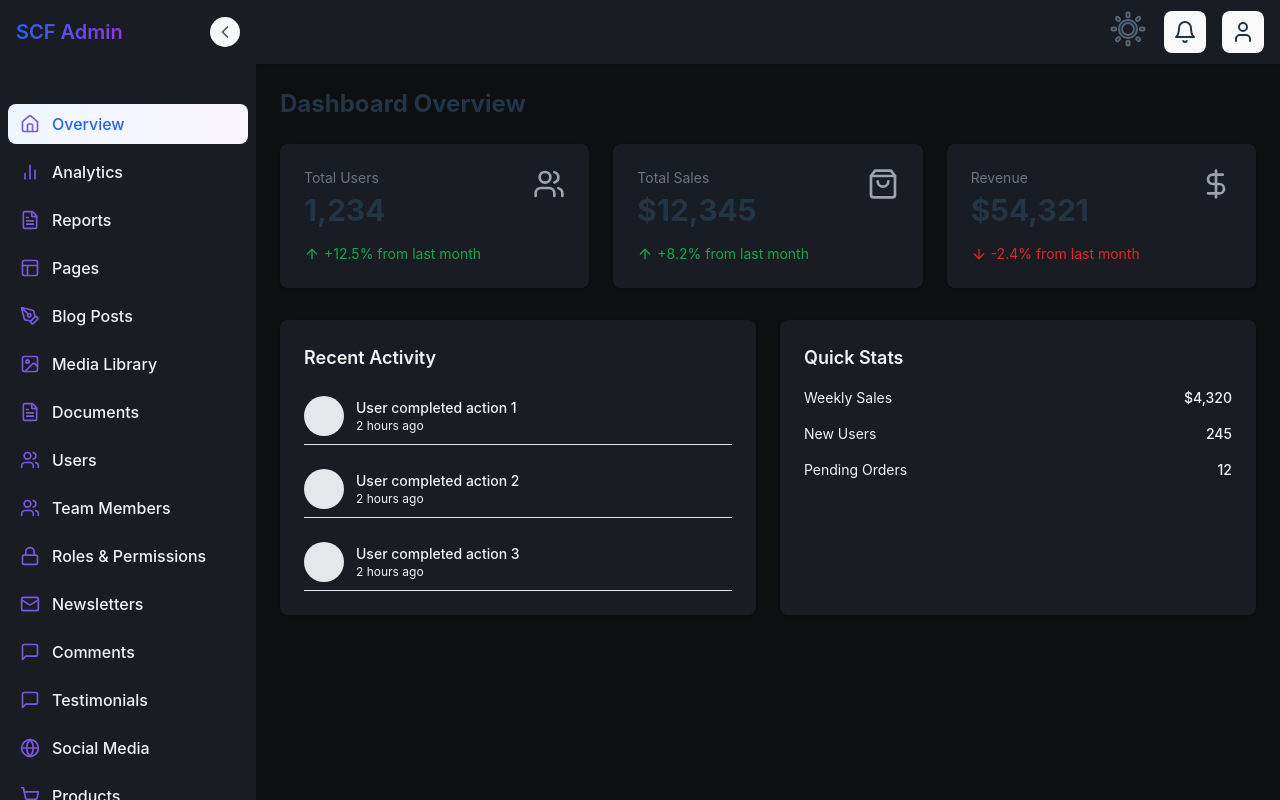
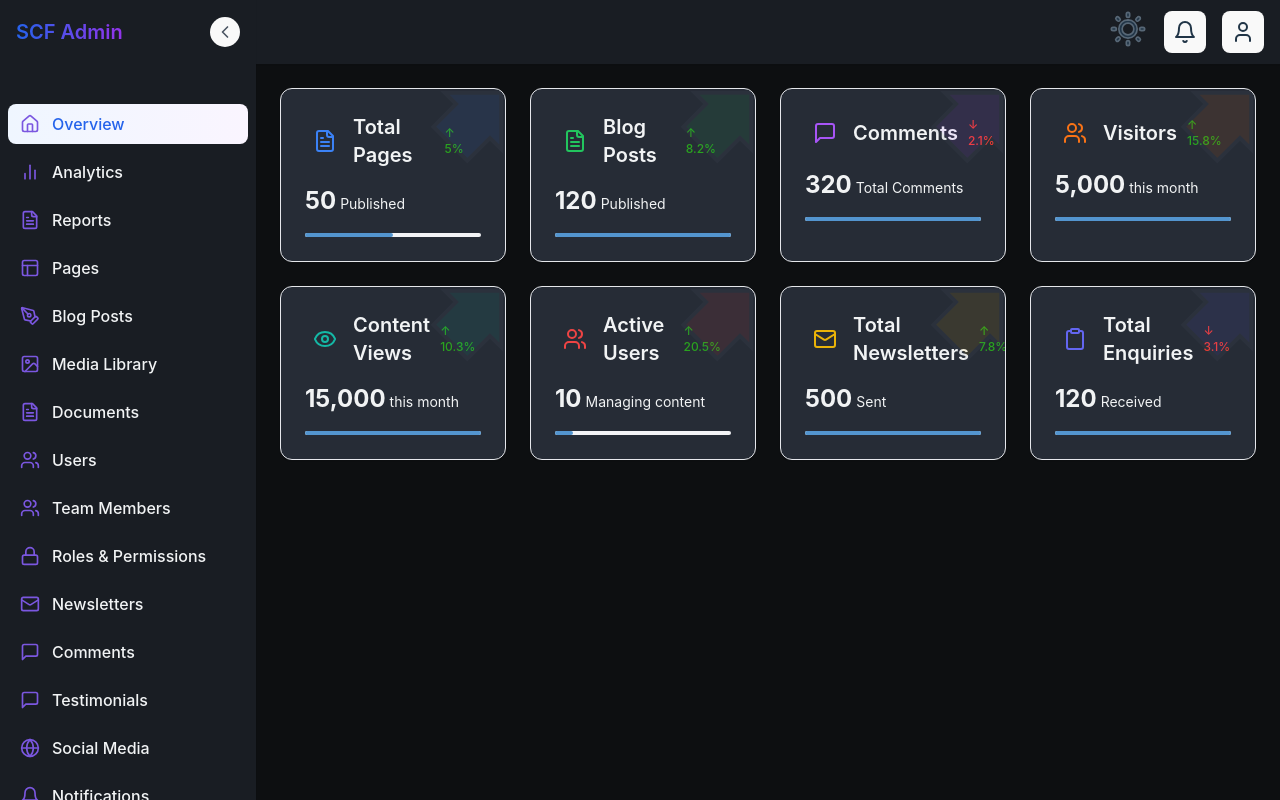
Before and after one commit to Sangi2020/scf-cms-web, a React (Vite) app: page /dashboard in a window 1280 px wide. Built offline with nearby package versions, Linux system fonts and the light colour scheme.

Commit message:
updated sidebar , overview

```diff
--- a/package.json
+++ b/package.json
@@ -13,6 +13,7 @@
     "axios": "^1.7.7",
     "lucide-react": "^0.456.0",
     "react": "^18.3.1",
+    "react-countup": "^6.5.3",
     "react-dom": "^18.3.1",
     "react-router-dom": "^6.28.0"
   },
--- a/src/components/Sidebar.jsx
+++ b/src/components/Sidebar.jsx
@@ -29,8 +29,8 @@ function Sidebar({ isOpen, onClose, isCollapsed, setIsCollapsed }) {
     const navigation = [
         // Dashboard Section
         { name: 'Overview', path: '/dashboard', icon: Home },
-        { name: 'Analytics', path: '/dashboard/analytics', icon: BarChart2 },
-        { name: 'Reports', path: '/dashboard/reports', icon: FileText },
+        { name: 'Analytics', path: '/analytics', icon: BarChart2 },
+        { name: 'Reports', path: '/reports', icon: FileText },
 
         // Content Management
         { name: 'Pages', path: '/pages', icon: Layout },
@@ -49,15 +49,15 @@ function Sidebar({ isOpen, onClose, isCollapsed, setIsCollapsed }) {
         { name: 'Testimonials', path: '/testimonials', icon: MessageSquare },
         { name: 'Social Media', path: '/social', icon: Globe },
 
-        // E-commerce (if needed)
-        { name: 'Products', path: '/products', icon: ShoppingCart },
-        { name: 'Orders', path: '/orders', icon: ShoppingCart },
-        { name: 'Categories', path: '/categories', icon: Tag },
+        // // E-commerce (if needed)
+        // { name: 'Products', path: '/products', icon: ShoppingCart },
+        // { name: 'Orders', path: '/orders', icon: ShoppingCart },
+        // { name: 'Categories', path: '/categories', icon: Tag },
 
         // Resources
-        { name: 'Events', path: '/events', icon: Calendar },
-        { name: 'Forms', path: '/forms', icon: FileText },
-        { name: 'Gallery', path: '/gallery', icon: FileImage },
+        // { name: 'Events', path: '/events', icon: Calendar },
+        // { name: 'Forms', path: '/forms', icon: FileText },
+        // { name: 'Gallery', path: '/gallery', icon: FileImage },
 
         // System
         { name: 'Notifications', path: '/notifications', icon: Bell },
@@ -79,11 +79,11 @@ function Sidebar({ isOpen, onClose, isCollapsed, setIsCollapsed }) {
             {/* Sidebar */}
             <aside
                 className={`fixed inset-y-0 left-0 z-50 bg-base-200
-                transition-all duration-300 ease-in-out shadow-sm
+                transition-all duration-300 ease-in-out shadow-sm h-full
                 ${isCollapsed ? 'w-16' : 'w-64'}
                 ${isOpen ? 'translate-x-0' : '-translate-x-full lg:translate-x-0'}`}
             >
-                <div className="flex items-center justify-between h-16 px-4">
+                <div className="flex items-center justify-between h-16 px-4 ">
                     {!isCollapsed && (
                         <h1 className="text-xl font-semibold bg-gradient-to-r from-blue-600 to-purple-600 bg-clip-text text-transparent">
                             SCF Admin
@@ -104,7 +104,7 @@ function Sidebar({ isOpen, onClose, isCollapsed, setIsCollapsed }) {
                     </button>
                 </div>
 
-                <nav className="mt-8 px-2 h-[calc(100vh-4rem)] overflow-y-auto">
+                <nav className="mt-8 px-2 h-[calc(100vh-4rem)] overflow-y-auto scrollbar-hidden pb-24 ">
                     {navigation.map((item) => (
                         <NavLink
                             key={item.path}
@@ -121,10 +121,10 @@ function Sidebar({ isOpen, onClose, isCollapsed, setIsCollapsed }) {
                         >
                             <item.icon className={`w-5 h-5 text-primary ${!isCollapsed && 'mr-3'}`} />
                             {!isCollapsed && (
-                                <span className="font-medium">{item.name}</span>
+                                <span className="font-medium overflow-hidden">{item.name}</span>
                             )}
                             {isCollapsed && (
-                                <div className="absolute left-full ml-2 px-2 py-1 bg-gray-900 text-white text-sm rounded-md
+                                <div className="absolute left-full ml-2 px-2 py-1 bg-gray-900   text-white text-sm rounded-md
                                     opacity-0 invisible group-hover:opacity-100 group-hover:visible transition-opacity">
                                     {item.name}
                                 </div>
--- /dev/null
+++ b/src/components/stats/StatCard.jsx
@@ -0,0 +1,76 @@
+import React from 'react';
+import CountUp from 'react-countup';
+
+function StatCard({
+  title,
+  value,
+  description,
+  icon: Icon,
+  iconColor = "text-blue-500",
+  trend,
+  trendValue,
+  isLoading = false
+}) {
+  return (
+    <div className="relative overflow-hidden bg-base-100 rounded-xl shadow-sm border hover:shadow-lg transition-shadow duration-200">
+      <div className="p-6">
+        <div className="flex items-center justify-between mb-4">
+          <div className="flex items-center space-x-2">
+            <span className={`p-2 rounded-lg ${iconColor} bg-opacity-10`}>
+              <Icon className={`w-6 h-6 ${iconColor}`} />
+            </span>
+            <h3 className="text-xl font-semibold text-neutral-content">
+              {title}
+            </h3>
+          </div>
+
+          {trend && (
+            <span className={`inline-flex items-center px-2.5 py-0.5 rounded-full text-xs font-medium
+              ${trend === 'up' ? 'text-success' : 'text-error'}`}>
+              {trend === 'up' ? '↑' : '↓'} {trendValue}%
+            </span>
+          )}
+        </div>
+
+        <div className="flex items-baseline space-x-1">
+          <span className="text-2xl font-bold text-neutral-content">
+            {isLoading ? (
+              <div className="h-8 w-24 bg-gray-200 dark:bg-gray-700 rounded animate-pulse" />
+            ) : (
+              <CountUp
+                end={value}
+                duration={2}
+                separator=","
+                decimal="."
+                decimals={value % 1 !== 0 ? 2 : 0}
+              />
+            )}
+          </span>
+          {description && (
+            <span className="text-sm text-neutral-content">
+              {description}
+            </span>
+          )}
+        </div>
+
+        <div className="mt-4">
+          <div className="relative h-1 w-full bg-gray-100 dark:bg-gray-700 rounded">
+            <div
+              style={{ width: `${Math.min(100, (value / 100) * 100)}%` }}
+              className="absolute h-full rounded transition-all duration-500 ease-out bg-accent"
+            />
+          </div>
+        </div>
+      </div>
+
+      {/* Decorative background pattern */}
+      <div className="absolute top-0 right-0 -mt-4 -mr-4 w-24 h-24 opacity-10">
+        <svg className={`transform rotate-45 ${iconColor}`} fill="currentColor" viewBox="0 0 24 24">
+          <path d="M12 2L2 12h4v8h12v-8h4L12 2z" />
+        </svg>
+      </div>
+    </div>
+  );
+}
+
+export default StatCard;
--- a/src/index.css
+++ b/src/index.css
@@ -69,3 +69,12 @@ button:focus-visible {
     background-color: #f9f9f9;
   }
 }
+
+.scrollbar-hidden::-webkit-scrollbar {
+  display: none; /* For Chrome, Safari, and Opera */
+}
+
+.scrollbar-hidden {
+  -ms-overflow-style: none; /* For IE and Edge */
+  scrollbar-width: none; /* For Firefox */
+}
--- a/src/pages/dashboard/Overview.jsx
+++ b/src/pages/dashboard/Overview.jsx
@@ -1,71 +1,98 @@
-import { Users, ShoppingBag, DollarSign, ArrowUp, ArrowDown } from 'lucide-react';
+import React from 'react';
+import StatCard from '../../components/stats/StatCard'; // Import the StatCard component
+import { Users, FileText, MessageSquare, Eye, BarChart, Mail, Clipboard } from 'lucide-react'; // Import relevant icons
 
 function Overview() {
+  // Define the CMS-related stats data in an array
   const stats = [
-    { label: 'Total Users', value: '1,234', icon: Users, change: '+12.5%', up: true },
-    { label: 'Total Sales', value: '$12,345', icon: ShoppingBag, change: '+8.2%', up: true },
-    { label: 'Revenue', value: '$54,321', icon: DollarSign, change: '-2.4%', up: false },
+    {
+      title: 'Total Pages',
+      value: 50, // Example number of pages
+      description: 'Published',
+      icon: FileText,
+      iconColor: 'text-blue-500',
+      trend: 'up',
+      trendValue: 5.0, // Example percentage growth
+    },
+    {
+      title: 'Blog Posts',
+      value: 120, // Example number of blog posts
+      description: 'Published',
+      icon: FileText,
+      iconColor: 'text-green-500',
+      trend: 'up',
+      trendValue: 8.2, // Example percentage increase in posts
+    },
+    {
+      title: 'Comments',
+      value: 320, // Example number of comments
+      description: 'Total Comments',
+      icon: MessageSquare,
+      iconColor: 'text-purple-500',
+      trend: 'down',
+      trendValue: 2.1, // Example percentage decrease in comments
+    },
+    {
+      title: 'Visitors',
+      value: 5000, // Example number of visitors
+      description: 'this month',
+      icon: Users,
+      iconColor: 'text-orange-500',
+      trend: 'up',
+      trendValue: 15.8, // Example percentage increase in visitors
+    },
+    {
+      title: 'Content Views',
+      value: 15000, // Example number of views
+      description: 'this month',
+      icon: Eye,
+      iconColor: 'text-teal-500',
+      trend: 'up',
+      trendValue: 10.3, // Example percentage increase in content views
+    },
+    {
+      title: 'Active Users',
+      value: 10, // Example number of active users or admins
+      description: 'Managing content',
+      icon: Users,
+      iconColor: 'text-red-500',
+      trend: 'up',
+      trendValue: 20.5, // Example percentage increase in active users
+    },
+    {
+      title: 'Total Newsletters',
+      value: 500, // Example number of newsletters
+      description: 'Sent',
+      icon: Mail,
+      iconColor: 'text-yellow-500',
+      trend: 'up',
+      trendValue: 7.8, // Example percentage increase in newsletters sent
+    },
+    {
+      title: 'Total Enquiries',
+      value: 120, // Example number of enquiries
+      description: 'Received',
+      icon: Clipboard,
+      iconColor: 'text-indigo-500',
+      trend: 'down',
+      trendValue: 3.1, // Example percentage decrease in enquiries
+    },
   ];
 
   return (
-    <div className='w-full'>
-      <h1 className="text-2xl font-bold mb-6">Dashboard Overview</h1>
-
-      <div className="grid grid-cols-1 md:grid-cols-3 gap-6 mb-8">
-        {stats.map((stat, index) => (
-          <div key={index} className="bg-base-200 rounded-lg shadow p-6">
-            <div className="flex justify-between">
-              <div>
-                <h3 className="text-gray-500 text-sm">{stat.label}</h3>
-                <p className="text-3xl font-bold mt-1">{stat.value}</p>
-              </div>
-              <stat.icon className="w-8 h-8 text-gray-400" />
-            </div>
-            <div className={`flex items-center mt-4 text-sm ${
-              stat.up ? 'text-green-600' : 'text-red-600'
-            }`}>
-              {stat.up ? <ArrowUp className="w-4 h-4 mr-1" /> : <ArrowDown className="w-4 h-4 mr-1" />}
-              {stat.change} from last month
-            </div>
-          </div>
-        ))}
-      </div>
-
-      <div className="grid grid-cols-1 lg:grid-cols-2 gap-6">
-        <div className="bg-base-200 rounded-lg shadow p-6">
-          <h3 className="text-lg font-semibold mb-4 text-neutral-content">Recent Activity</h3>
-          {/* Activity list */}
-          <div className="space-y-4">
-            {[1, 2, 3].map((item) => (
-              <div key={item} className="flex items-center py-2 border-b">
-                <div className="w-10 h-10 rounded-full bg-gray-200 mr-3 "></div>
-                <div>
-                  <p className="text-sm font-medium text-neutral-content">User completed action {item}</p>
-                  <p className="text-xs text-neutral-content">2 hours ago</p>
-                </div>
-              </div>
-            ))}
-          </div>
-        </div>
-
-        <div className="bg-base-200 rounded-lg shadow p-6">
-          <h3 className="text-lg font-semibold mb-4 text-neutral-content">Quick Stats</h3>
-          <div className="space-y-4">
-            <div className="flex justify-between items-center">
-              <span className="text-sm text-neutral-content">Weekly Sales</span>
-              <span className="text-sm font-medium text-neutral-content">$4,320</span>
-            </div>
-            <div className="flex justify-between items-center">
-              <span className="text-sm text-neutral-content">New Users</span>
-              <span className="text-sm font-medium text-neutral-content">245</span>
-            </div>
-            <div className="flex justify-between items-center">
-              <span className="text-sm text-neutral-content">Pending Orders</span>
-              <span className="text-sm font-medium text-neutral-content">12</span>
-            </div>
-          </div>
-        </div>
-      </div>
+    <div className="grid grid-cols-1 md:grid-cols-2 xl:grid-cols-4 gap-6">
+      {stats.map((stat, index) => (
+        <StatCard
+          key={index}  // Using index as a unique key (consider using a unique ID in production)
+          title={stat.title}
+          value={stat.value}
+          description={stat.description}
+          icon={stat.icon}
+          iconColor={stat.iconColor}
+          trend={stat.trend}
+          trendValue={stat.trendValue}
+        />
+      ))}
     </div>
   );
 }
--- a/src/routes/index.jsx
+++ b/src/routes/index.jsx
@@ -11,29 +11,16 @@ import LoginPage from '../pages/auth/Login';
 
 
 export const router = createBrowserRouter([
-  {
+   {
     path: '/',
     element: <HomeLayout />,
     children: [
-      {
-        path: 'dashboard',
-        children: [
-          { index: true, element: <Overview /> },
-          { path: 'analytics', element: <Analytics /> },
-          { path: 'reports', element: <Reports /> },
-        ],
-      },
-      {
-        path: 'users',
-        children: [
-          { index: true, element: <UserList /> },
-          { path: ':id', element: <UserProfile /> },
-        ],
-      },
-      {
-        path: 'settings',
-        element: <Settings />,
-      },
+      { path: 'dashboard', element: <Overview /> },
+      { path: 'analytics', element: <Analytics /> },
+      { path: 'reports', element: <Reports /> },
+      { path: 'users', element: <UserList /> },
+      { path: 'users/:id', element: <UserProfile /> },
+      { path: 'settings', element: <Settings /> },
     ],
   },
   {
--- a/tailwind.config.js
+++ b/tailwind.config.js
@@ -14,9 +14,9 @@ export default {
       {
         "light": {
           "primary": "#7b57e0", //violet
-          "base-100": "#DCE3EB",
+          "base-300": "#DCE3EB",
           "base-200": "#FFFFFF",
-          "base-300": "#F1F3F4",
+          "base-100": "#F1F3F4",
           "stroke": "#DCDCDD",
           "secondary": "#5DAAEE",
           "accent": "#5395cf",
```
Also changed, not shown: 1 other file (tests, documents, lock files or other folders).
